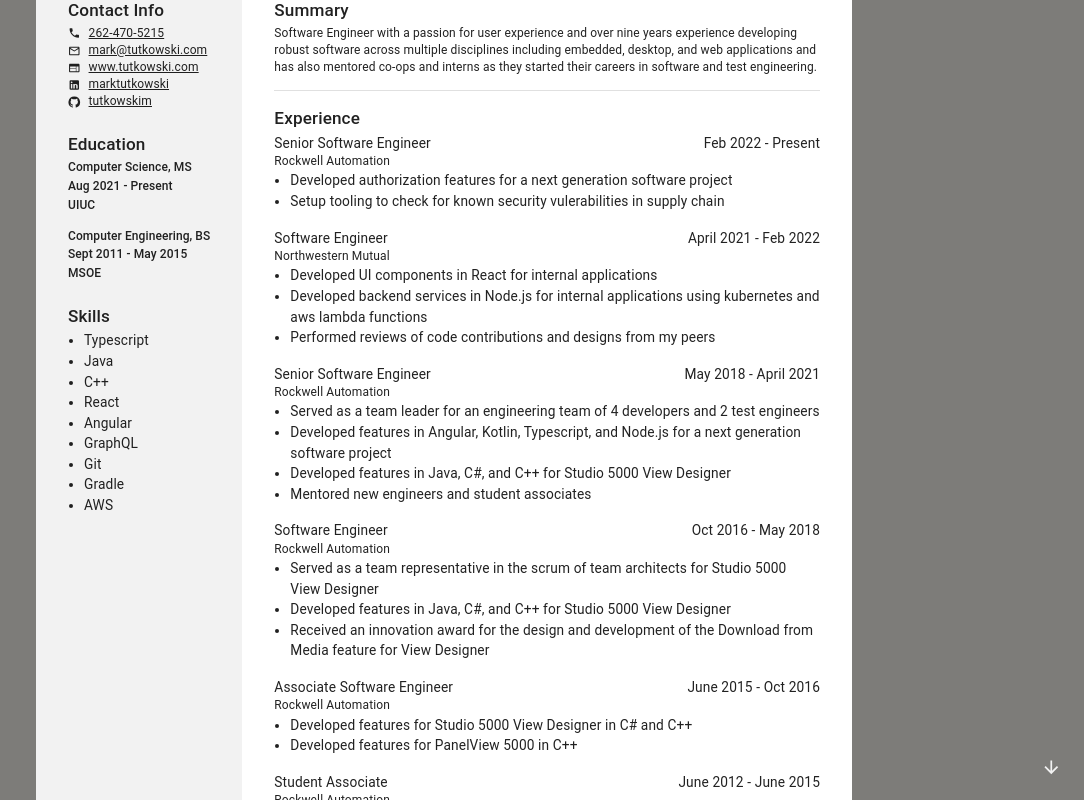
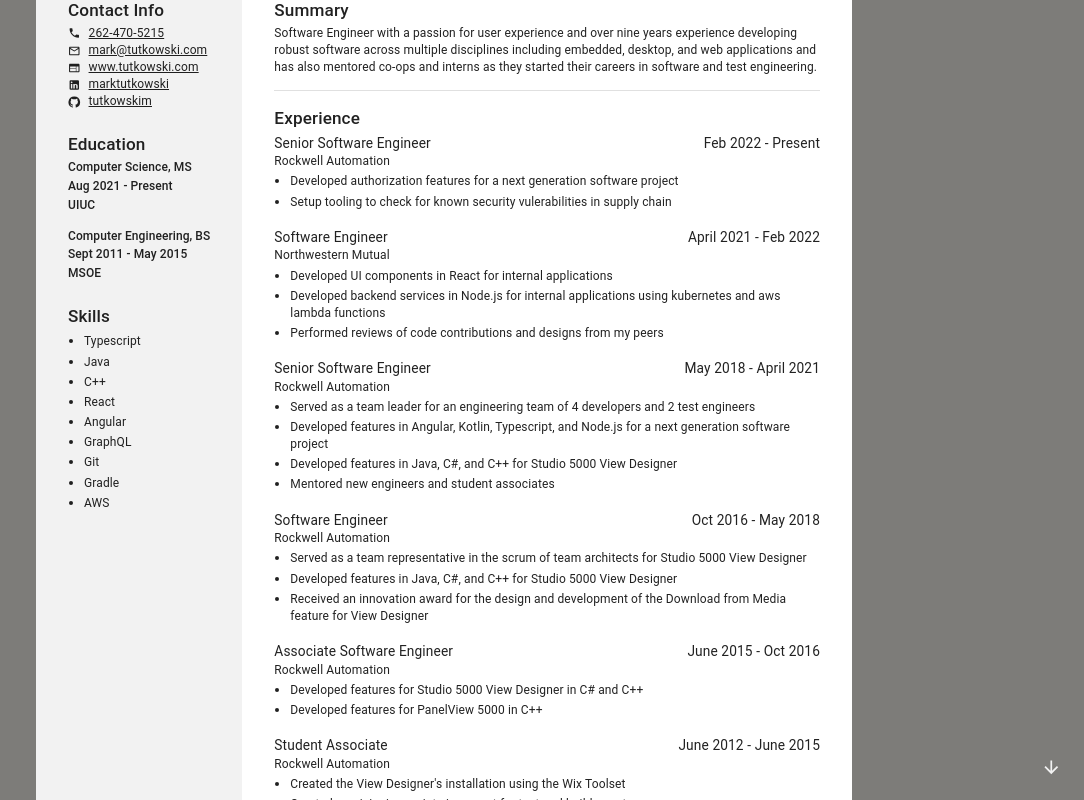
Before and after one commit to tutkowskim/resume, a React (Create React App) app: page / in a window 1280 px wide. Shown: the whole page, without its empty margins (196-1280 px from the left). Built offline with nearby package versions, Linux system fonts and the light colour scheme.

Commit message:
Fix typography after upgrade

```diff
--- a/src/CredentialGroup.jsx
+++ b/src/CredentialGroup.jsx
@@ -48,7 +48,7 @@
             {credential.details && credential.details.length > 0 && (
               <ul className={classes.details}>
                 {credential.details.map((detail) => (
-                  <li key={detail}>{detail}</li>
+                  <li key={detail}><Typography variant="body2">{detail}</Typography></li>
                 ))}
               </ul>
             )}
--- a/src/Skills.jsx
+++ b/src/Skills.jsx
@@ -1,4 +1,5 @@
 import React from 'react';
+import { Typography } from '@mui/material';
 import makeStyles from '@mui/styles/makeStyles';
 import Group from './Group';
 import { skills } from './data';
@@ -16,7 +17,7 @@
     <Group title="Skills">
       <ul className={classes.skills}>
         {skills.map((item) => (
-          <li key={item}>{item}</li>
+          <li key={item}><Typography variant="body2">{item}</Typography></li>
         ))}
       </ul>
     </Group>
```
